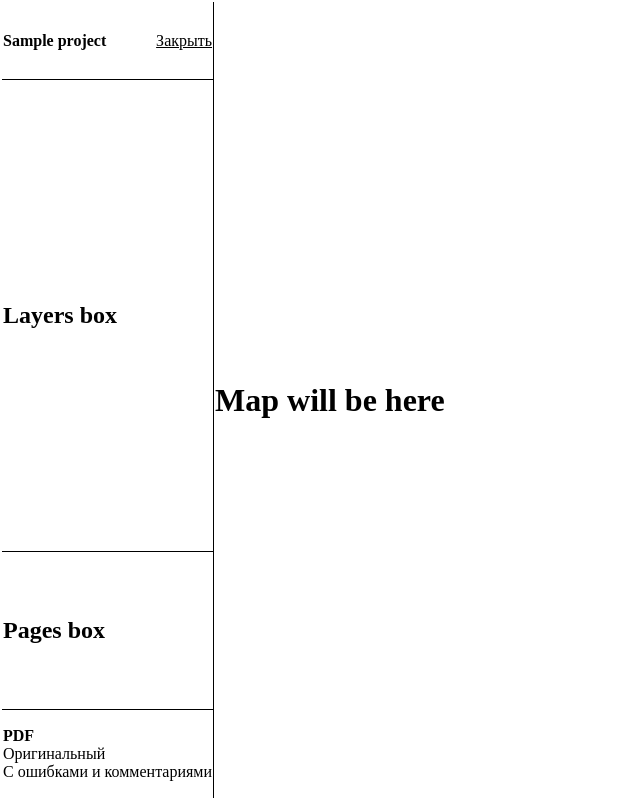
After one commit to AntonStark/zoloto_viewer, a Django app: page /page/00000000-0000-0000-0000-000000000001 in a window 1280 px wide. The commit adds this page. Shown: the whole page, without its empty margins (0-640 px from the left). Run offline with Django 3.2, Linux system fonts and the light colour scheme; tables that the repository leaves empty hold one stand-in row (values such as "Sample post").

Commit message:
page basic view

```diff
--- a/zoloto_viewer/config/settings/common.py
+++ b/zoloto_viewer/config/settings/common.py
@@ -87,7 +87,7 @@ LOGIN_URL = '/accounts/login/'
 
 LANGUAGE_CODE = 'en-us'
 
-TIME_ZONE = 'UTC'
+TIME_ZONE = 'Europe/Moscow'
 
 USE_I18N = True
 
--- a/zoloto_viewer/viewer/models.py
+++ b/zoloto_viewer/viewer/models.py
@@ -1,10 +1,18 @@
+import uuid
 from django.contrib.postgres import fields
-from django.db import models
+from django.db import models, transaction
 
 
 class Project(models.Model):
-    title = models.TextField(blank=False, unique=True)  # todo use validate_slug in form
+    title = models.TextField(blank=False, unique=True)
     created = models.DateTimeField(auto_now_add=True)
+
+    @transaction.atomic
+    def save(self, *args, **kwargs):
+        first_save = not self.pk
+        super(Project, self).save(*args, **kwargs)
+        if first_save:
+            Page.objects.create(floor_caption='', project=self)
 
 
 class Layer(models.Model):
@@ -21,7 +29,7 @@ def plan_upload_dir(obj: 'Page', filename):
 
 
 class Page(models.Model):
-    uid = models.UUIDField(unique=True)
+    uid = models.UUIDField(primary_key=True, default=uuid.uuid4, editable=False)
     floor_caption = models.TextField()
     project = models.ForeignKey(Project, on_delete=models.CASCADE)
     plan = models.ImageField(upload_to=plan_upload_dir, null=True, default=None)
--- a/zoloto_viewer/viewer/static/global.css
+++ b/zoloto_viewer/viewer/static/global.css
@@ -1,3 +1,7 @@
+a {
+    color: black;
+}
+
 .fill-button {
     padding: 0 2px;
     text-decoration: none;
@@ -25,3 +29,35 @@
     background: black;
     color: white;
 }
+
+#project-page-table {
+    width: 100%;
+    height: 100vh;
+    border-collapse: collapse;
+    border: 2px solid white; /* Прячем рамку вокруг таблицы */
+}
+
+.project-page-table-left-column {
+    border-bottom: 1px solid black;
+    border-right: 1px solid black;
+}
+
+#project-page-nav-box {
+    height: 10%;
+}
+
+#project-page-layers-box {
+    height: 60%;
+}
+
+#project-page-pages-box {
+    height: 20%;
+}
+
+#project-page-links-box {
+    height: 10%;
+}
+
+#project-page-plan-box {
+    width: 100%;
+}
--- /dev/null
+++ b/zoloto_viewer/viewer/templates/viewer/project_page.html
@@ -0,0 +1,44 @@
+{% load static %}
+<!DOCTYPE html>
+<html lang="en">
+<head>
+    <meta charset="UTF-8">
+    <title>{{ project.title }}</title>
+    <link rel="stylesheet" type="text/css" href="{% static 'global.css' %}">
+</head>
+<body style="margin: 0;">
+<table id="project-page-table">
+<thead></thead>
+<tbody>
+<tr>
+    <td id="project-page-nav-box" class="project-page-table-left-column">
+        <b>{{ project.title }}</b>
+        <a href="{% url 'projects' %}" style="float: right">Закрыть</a>
+    </td>
+    <td rowspan="4" id="project-page-plan-box">
+        <h1>Map will be here</h1>
+    </td>
+</tr>
+<tr>
+    <td id="project-page-layers-box" class="project-page-table-left-column">
+        <h2>Layers box</h2>
+    </td>
+</tr>
+<tr>
+    <td id="project-page-pages-box" class="project-page-table-left-column">
+        <h2>Pages box</h2>
+    </td>
+</tr>
+<tr>
+    <td id="project-page-links-box" class="project-page-table-left-column">
+        <p>
+            <b>PDF</b><br>
+            <a>Оригинальный</a>
+            <a style="white-space: nowrap">С ошибками и комментариями</a>
+        </p>
+    </td>
+</tr>
+</tbody>
+</table>
+</body>
+</html>
--- a/zoloto_viewer/viewer/templates/viewer/view_projects.html
+++ b/zoloto_viewer/viewer/templates/viewer/view_projects.html
@@ -15,13 +15,15 @@
         <td><small>Проекты</small></td>
         <td><small>Дата добавления</small></td>
         <td></td>
+        <td></td>
     </tr>
     </thead>
     <tbody>
     {% for proj in projects %}<tr>
-        <td>{{ proj.title }}</td>
+        <td><a href="{% url 'project' proj.title %}">{{ proj.title }}</a></td>
         <td>{{ proj.created }}</td>
-        <td></td>
+        <td><a>Изменить</a></td>
+        <td><a>Удалить</a></td>
     </tr>{% endfor %}
     </tbody>
 </table>
--- a/zoloto_viewer/viewer/urls.py
+++ b/zoloto_viewer/viewer/urls.py
@@ -8,4 +8,7 @@ urlpatterns = [
     path('projects', views.view_projects, name='projects'),
     path('', lambda request: HttpResponsePermanentRedirect(redirect_to='projects')),
     path('load_project', views.load_project, name='load_project'),
+
+    path('project/<str:title>', views.project, name='project'),
+    path('page/<str:page_uid>', views.project_page, name='project_page'),
 ]
--- a/zoloto_viewer/viewer/views.py
+++ b/zoloto_viewer/viewer/views.py
@@ -1,5 +1,7 @@
-from django.shortcuts import render
-from zoloto_viewer.viewer.models import Project
+from django.shortcuts import render, redirect
+from django.http import HttpResponseBadRequest, Http404
+
+from zoloto_viewer.viewer.models import Project, Page
 
 
 def view_projects(request):
@@ -11,6 +13,38 @@ def view_projects(request):
 
 def load_project(request):
     if request.method == 'POST':
-        print(request.POST, request.FILES)
+        try:
+            title = request.POST['title']       # todo use validate_slug on title
+        except KeyError:
+            return HttpResponseBadRequest()
+        proj = Project(title=title)
+        proj.save()
+        default_page = Page.objects.get(project=proj, floor_caption='')
+        return redirect(to='project_page', page_uid=default_page.uid)
     else:
         return render(request, 'viewer/load_project.html')
+
+
+def project(request, title):
+    try:
+        proj = Project.objects.get(title=title)
+    except Project.DoesNotExist:
+        raise Http404
+
+    pages = Page.objects.filter(project=proj)
+    if not pages.exists():
+        raise Http404
+
+    return redirect(to='project_page', page_uid=pages.first().uid)
+
+
+def project_page(request, page_uid):
+    try:
+        page = Page.objects.get(uid=page_uid)
+    except Page.DoesNotExist:
+        raise Http404
+    project = page.project
+    context = {
+        'project': project,
+    }
+    return render(request, 'viewer/project_page.html', context=context)
```
